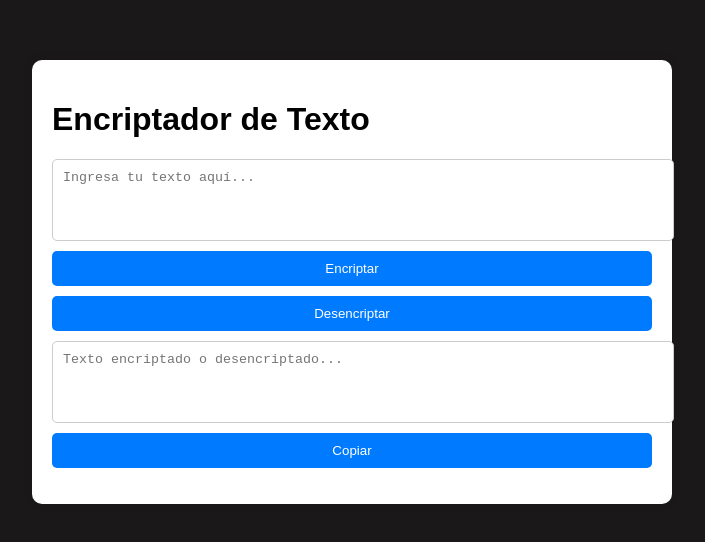
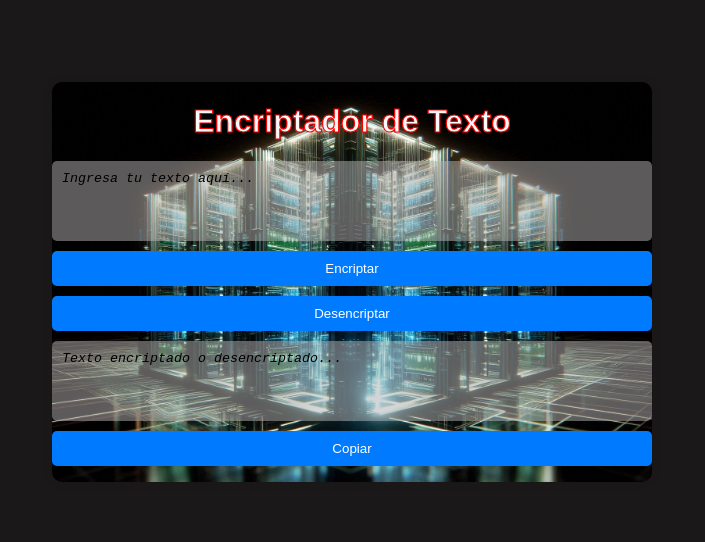
Before and after one commit to jolumiba/encriptador-de-texto.github.io, a plain HTML site: page index.html in a window 1280 px wide. Shown: the part 118-660 px from the top of the page, without its empty margins (288-993 px from the left). Drawn offline with Linux system fonts and the light colour scheme.

Commit message:
Agregar fondo y centrado de titulo

```diff
--- a/index.html
+++ b/index.html
@@ -8,7 +8,7 @@
 </head>
 <body>
   <div class="container">
-    <h1>Encriptador de Texto</h1>
+    <h1 class="titulo">Encriptador de Texto</h1>
     <textarea id="ingreso_Texto" placeholder="Ingresa tu texto aquí..." rows="4"></textarea>
     <div>
       <button onclick="encriptar__Texto()">Encriptar</button>
--- a/style.css
+++ b/style.css
@@ -6,15 +6,31 @@ body {
     align-items: center;
     height: 100vh;
     margin: 0;
+
+  }
+
+  .titulo {
+    text-align: center;
+    color:#f9f9fa;
+    -webkit-text-stroke: 1.2px red; /* Ancho del borde y color */
+    /*text-stroke: 1px red; /* Ancho del borde y color */
   }
 
   .container {
     width: 80%;
     max-width: 600px;
-    background-color: #fff;
+    background-color: #b7a0a0;
     padding: 20px;
     border-radius: 10px;
     box-shadow: 0 0 10px rgba(0, 0, 0, 0.1);
+
+    margin: 0;
+    padding: 0;
+    background-image: url('fondo.jpeg');
+    background-size: cover; /* La imagen se ajusta para cubrir todo el fondo */
+    background-position: center; /* La imagen se centra en el fondo */
+    background-repeat: no-repeat; /* Evita que la imagen de fondo se repita */
+
   }
 
   textarea, button {
@@ -25,7 +41,24 @@ body {
     border: 1px solid #ccc;
     border-radius: 5px;
     resize: none;
+    background-color: rgba(184, 180, 180, 0.5);
+
+    width: 100%; /* Ocupa el 100% del ancho del contenedor */
+    /*height: 100%; /* Ocupa el 100% de la altura del contenedor */
+    border: none; /* Quita el borde del textarea */
+    /*resize: none; /* Evita que el usuario pueda redimensionar el textarea */
+    /*padding: 5px; /* Ajusta el espacio interno dentro del textarea (opcional) */
+    box-sizing: border-box; /* Incluye el padding en el ancho y alto */
+    /*font-size: 16px; /* Tamaño de fuente deseado */
+    /*line-height: 1.5; /* Altura de línea deseada */
+
   }
+
+  ::placeholder {
+    color: black; /* Cambia el color del placeholder a gris claro */
+    font-style: italic; /* Opcional: estilo de fuente itálica */
+  }
+
 
   button {
     background-color: #007bff;
```
Also changed, not shown: fondo.jpeg (added).
